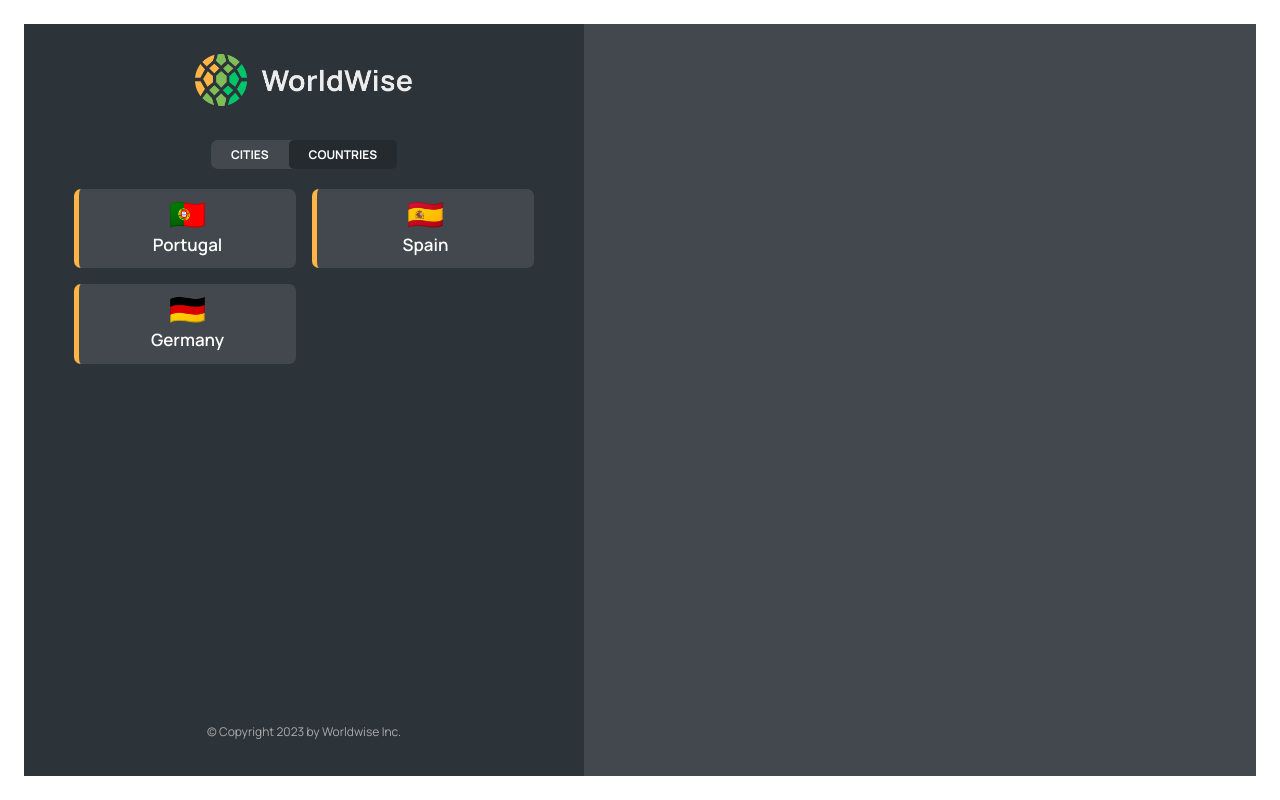
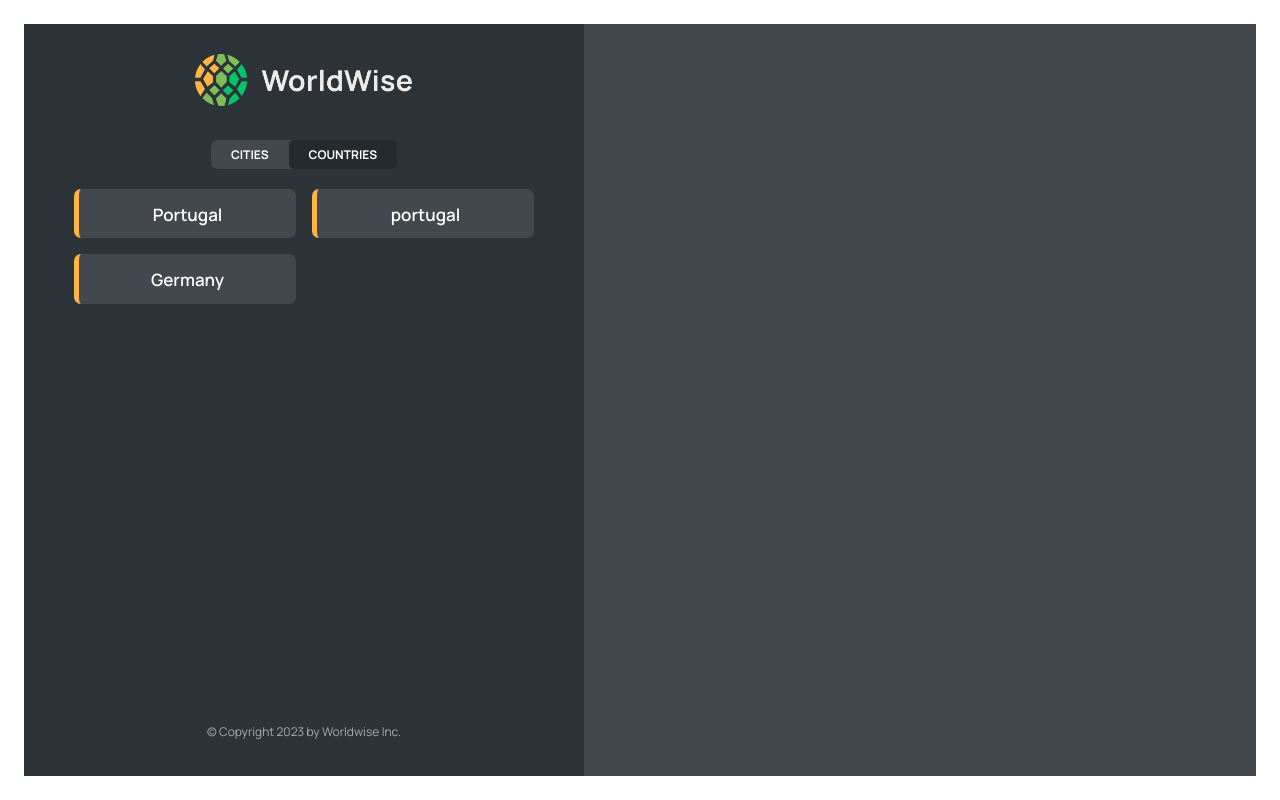
Before and after one commit to Gbangbolaoluwagbemiga/World-Wize, a React (Vite) app: page /appLayout/countries in a window 1280 px wide. Built offline with nearby package versions, Linux system fonts and the light colour scheme.

Commit message:
reduce method bug

```diff
--- a/data/cities.js
+++ b/data/cities.js
@@ -14,7 +14,7 @@ export const Data = {
     },
     {
       cityName: 'Madrid',
-      country: 'Spain',
+      country: 'portugal',
       emoji: '🇪🇸',
       date: '2027-07-15T08:22:53.976Z',
       notes: '',
--- a/src/components/CountryList.jsx
+++ b/src/components/CountryList.jsx
@@ -2,9 +2,14 @@ import styles from './CountryList.module.css';
 import CountryItem from './CountryItem';
 
 function CountryList({cities}) {
+  const countries = cities.reduce((arr, countries) => {
+    if (!arr.map(el => el.country).includes(countries.country))
+      return [...arr, {country: countries.country}];
+    else return arr;
+  }, []);
   return (
     <ul className={styles.countryList}>
-      {cities.map(country => (
+      {countries.map(country => (
         <CountryItem key={country.id} country={country} />
       ))}
     </ul>
```
